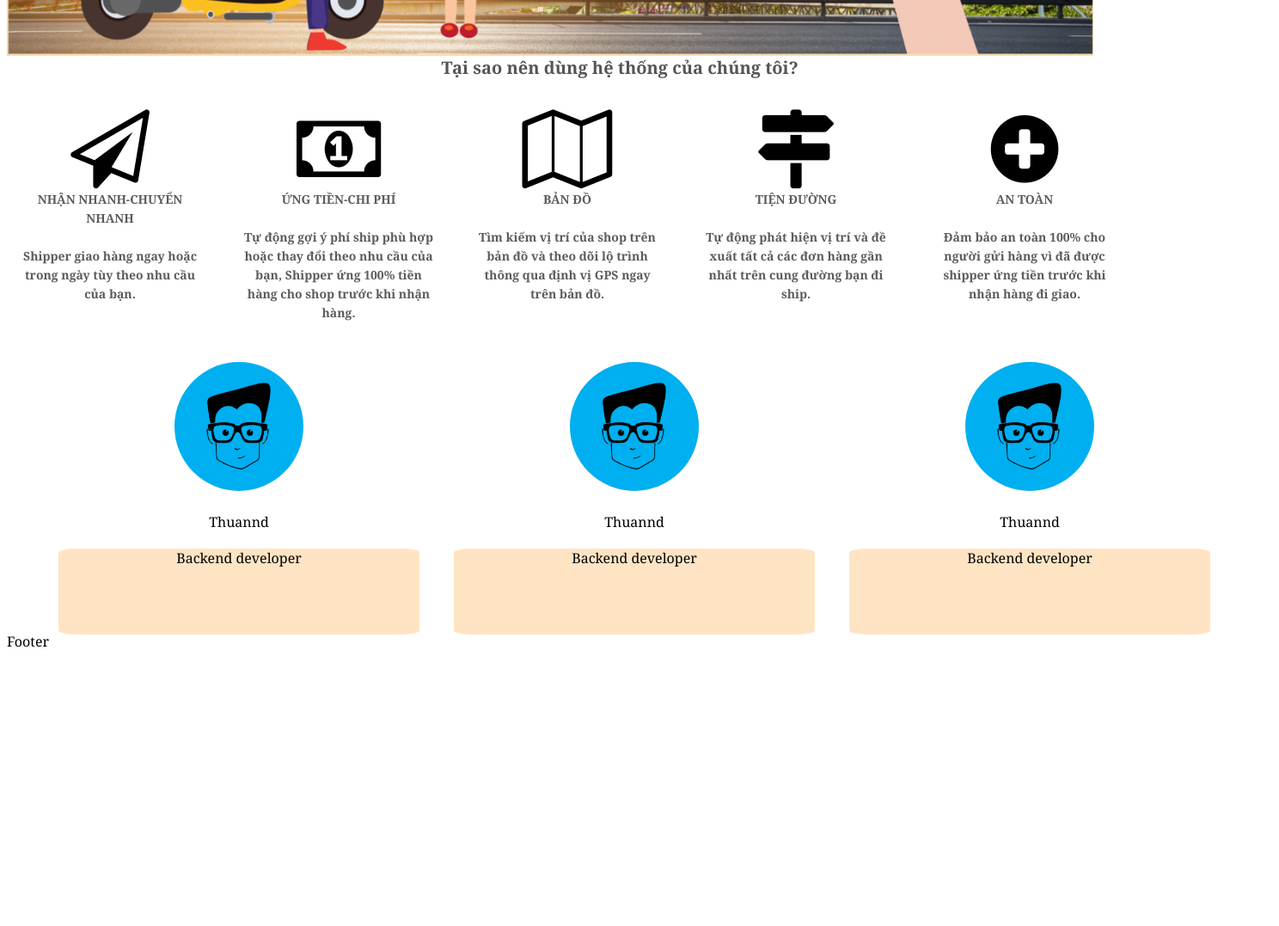
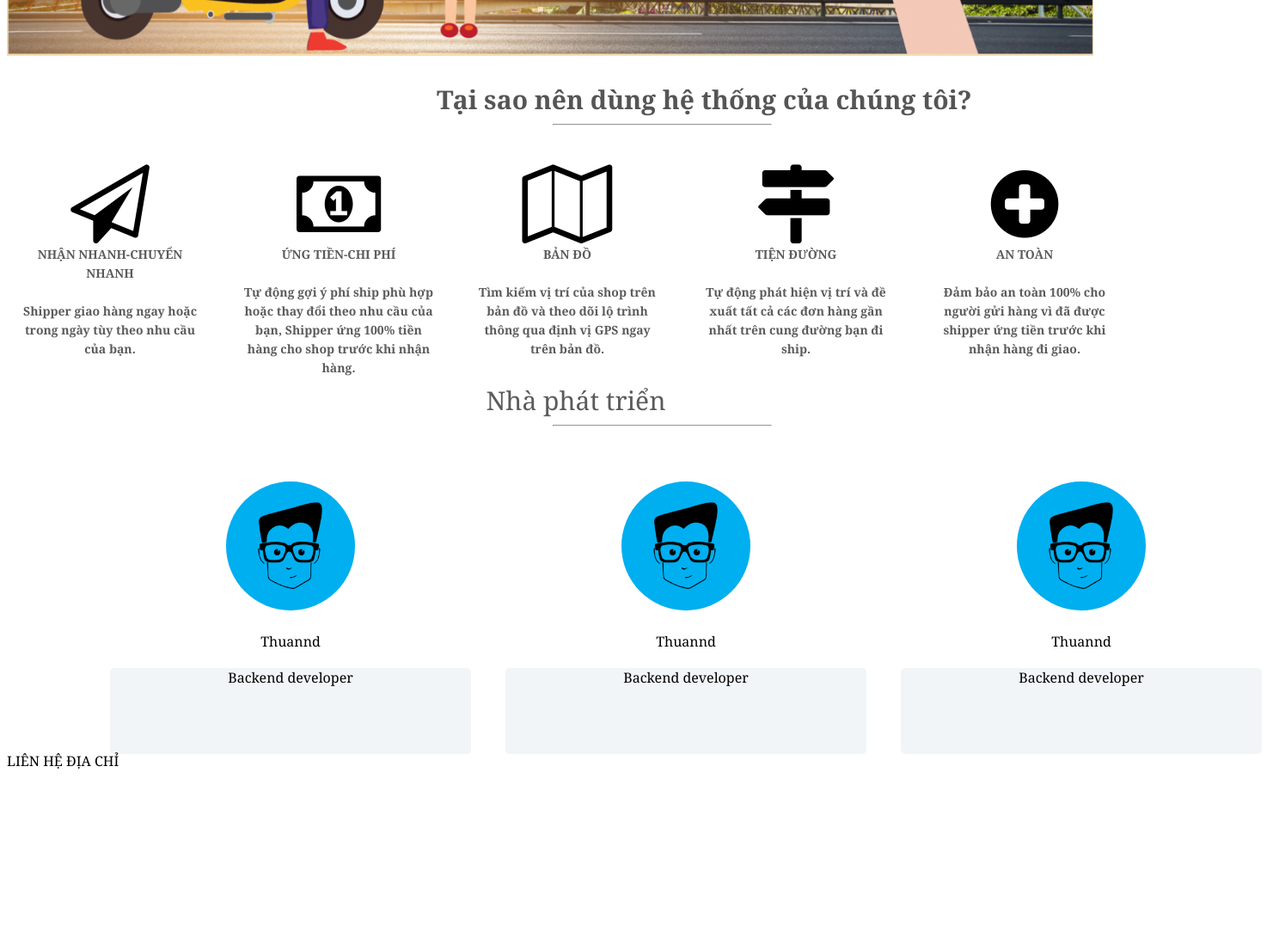
Before and after one commit to thuannd97/TemplateLTWeb, a website: page src/index.html in a window 1280 px wide. Shown: the part 540-1617 px from the top of the page at 86% size, 1488 px wide, since content can reach past the window. Before the commit the page ends 1483 px from the top, so only its background shows below. Drawn offline with Linux system fonts and the light colour scheme.

Commit message:
bai tap cua thay - giao dien trang chu

```diff
--- a/src/index.html
+++ b/src/index.html
@@ -24,6 +24,7 @@
         </div>
         <div class="options">
             <span class="slogan">Tại sao nên dùng hệ thống của chúng tôi?</span>
+            <hr>
             <ul>
                 <li>
                     <div class="option">
@@ -66,6 +67,8 @@
                 </li>
             </ul>
         </div>
+        <div class="dev-title"><span>Nhà phát triển</span></div>
+        <hr>
         <div class="description">
             <ul>
                 <li>
@@ -97,7 +100,12 @@
                 </li>
             </ul>
         </div>
-        <div class="footer">Footer</div>
+        <div class="footer">
+            <div class="contact">
+                <span>LIÊN HỆ</span>
+                <span>ĐỊA CHỈ</span>
+            </div>
+        </div>
         <script src="" async defer></script>
     </body>
 </html>
--- a/src/style.css
+++ b/src/style.css
@@ -36,11 +36,12 @@ body{
     padding: 0;
     justify-content: center;
     font-family: Cambria, Cochin, Georgia, Times, 'Times New Roman', serif;
+    margin-top: 30px;
 }
 
 .options .slogan{
-    margin-left: 40%;
-    font-size: 20px;
+    margin-left: 500px;
+    font-size: 30px;
     color: #555555;
 }
 
@@ -59,10 +60,16 @@ body{
     text-align: center;
     width: 226px;
     margin: 20px;
+    margin-top: 30px;
 }
 
 .options .option span{
     color: #5b5b5b;
+}
+
+hr{
+    width: 20%;
+    margin-left: 635px;
 }
 
 /*end options*/
@@ -74,6 +81,7 @@ body{
     height: 370px;
     display: flex;
     background-color:white;
+    margin-left: 60px;
 }
 
 .description ul{
@@ -91,8 +99,8 @@ body{
 .description .dev .detail{
     margin-top: 20px;
     height: 100px;
-    background-color: bisque;
-    border-radius: 5%;
+    background-color: #f2f5f7;
+    border-radius: 5px;
 }
 
 .description .dev img{
@@ -100,6 +108,15 @@ body{
     width: 150px;
     margin: 20px;
     border-radius: 100%;
+}
+
+.dev-title{
+    text-align: center;
+    margin-left: 60px;
+    font-family: Cambria, Cochin, Georgia, Times, 'Times New Roman', serif;
+    color: #5b5b5b;
+    font-size: 30px;
+    margin-top: 50px;
 }
 /*end description*/
 
```
